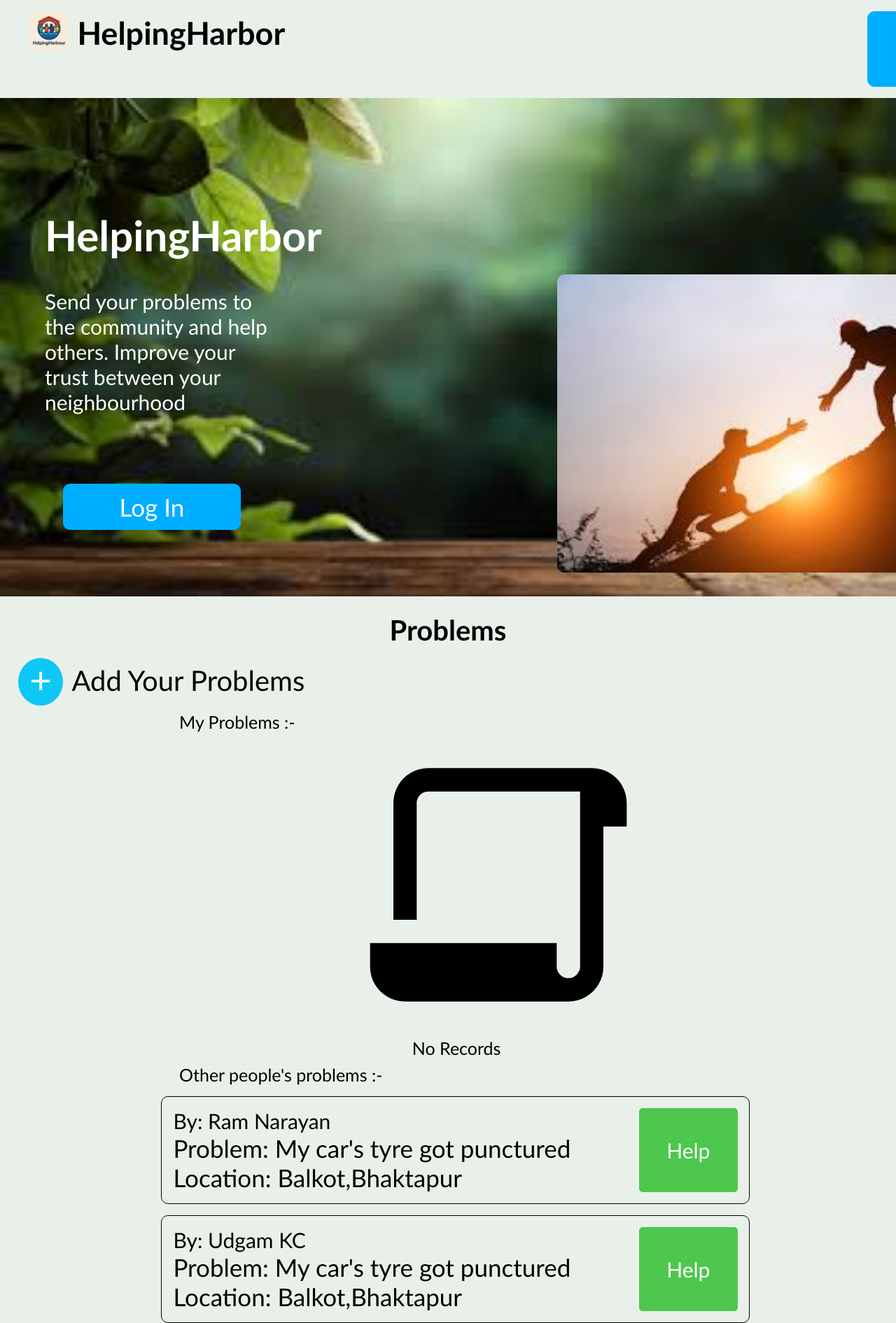
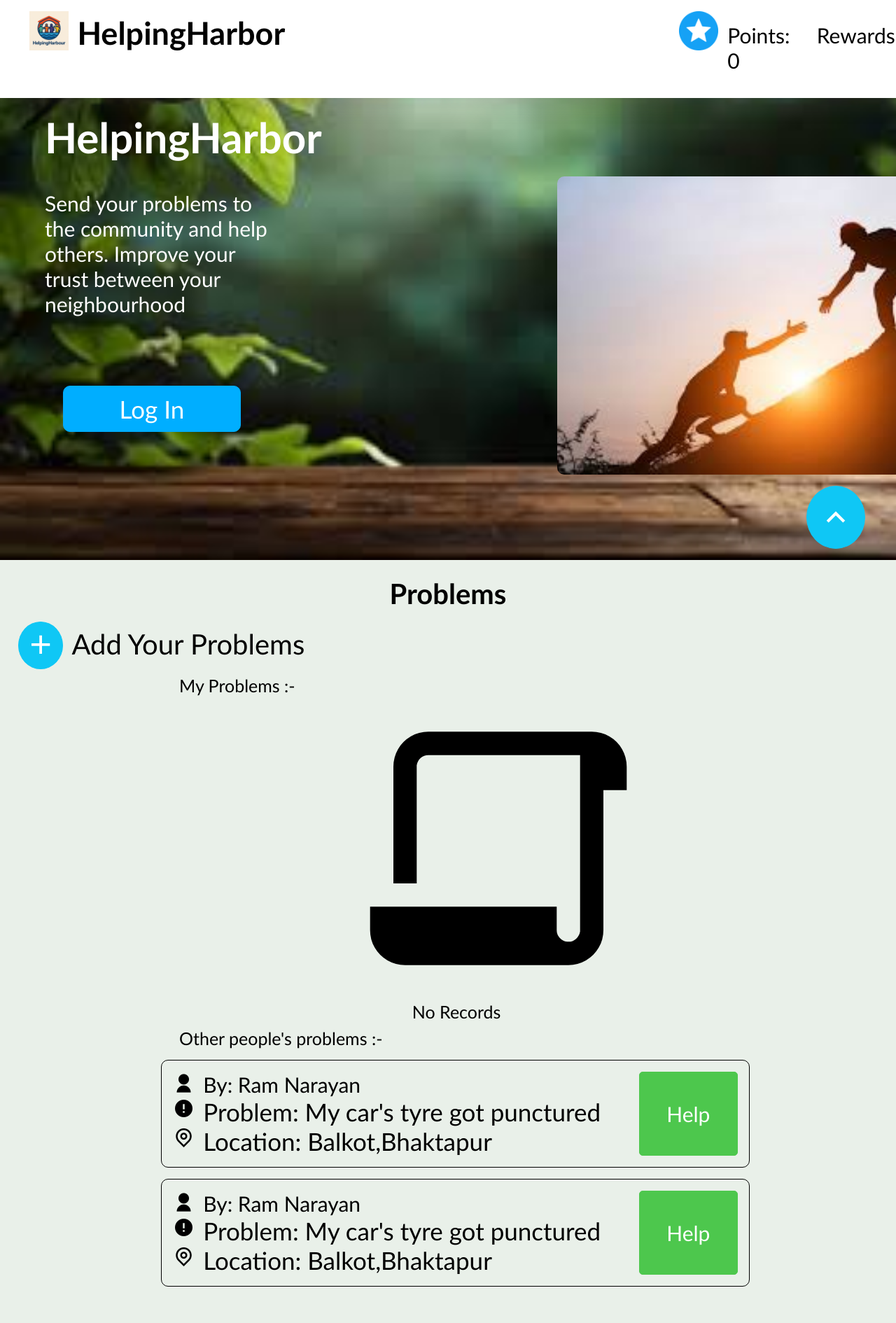
Before and after one commit to SatyamPathak2012/hackathon-community, a plain HTML site: page index.html in a window 1280 px wide. Shown: the top 1890 px of the page at 70% size. Drawn offline with nearby package versions, Linux system fonts and the light colour scheme.

Commit message:
fifth try

```diff
--- a/index.html
+++ b/index.html
@@ -4,8 +4,9 @@
 <head>
     <meta charset="UTF-8">
     <meta name="viewport" content="width=device-width, initial-scale=1.0">
-    <title>Document</title>
+    <title>HelpingHarbor</title>
     <link rel="stylesheet" href="style.css">
+    <link rel="icon" type="image" href="110355.png">
     <link rel="stylesheet" href="https://cdnjs.cloudflare.com/ajax/libs/remixicon/4.2.0/remixicon.css"
         integrity="sha512-OQDNdI5rpnZ0BRhhJc+btbbtnxaj+LdQFeh0V9/igiEPDiWE2fG+ZsXl0JEH+bjXKPJ3zcXqNyP4/F/NegVdZg=="
         crossorigin="anonymous" referrerpolicy="no-referrer" />
@@ -17,6 +18,9 @@
         <div class="topnavbar">
             <img src="110355.png" alt="" class="logo">
             <h1 class="websitename">HelpingHarbor</h1>
+            <img src="ChatGPT Image Dec 6, 2025, 05_03_09 PM.png" alt="" class="pointimg">
+            <p class="points">Points: 0</p>
+            <a class="a1" href="">Rewards</a>
             <button class="loginbtn"><a class="a" href="login.html">Log In</a></button>
         </div>
         <div class="firstpage">
@@ -48,17 +52,35 @@
 
                     <div class="problem2">
                         <div>
-                            <p class="problemperson">By: Ram Narayan</p>
-                            <p class="problemname">Problem: My car's tyre got punctured</p>
-                            <p class="problemlocation">Location: Balkot,Bhaktapur</p>
+                            <div style="display: flex;">
+                                <i class="ri-user-fill personnameicon"></i>
+                                <p class="problemperson">By: Ram Narayan</p>
+                            </div>
+                            <div style="display: flex;">
+                                <i class="ri-error-warning-fill personnameicon"></i>
+                                <p class="problemname">Problem: My car's tyre got punctured</p>
+                            </div>
+                            <div style="display: flex;">
+                                <i class="ri-map-pin-line personnameicon"></i>
+                                <p class="problemlocation">Location: Balkot,Bhaktapur</p>
+                            </div>
                         </div>
                         <button class="helpbtn">Help</button>
                     </div>
-                    <div class="problem2">
+                    <div class="problem2" style="margin-bottom: 5vh;">
                         <div>
-                            <p class="problemperson">By: Udgam KC</p>
-                            <p class="problemname">Problem: My car's tyre got punctured</p>
-                            <p class="problemlocation">Location: Balkot,Bhaktapur</p>
+                            <div style="display: flex;">
+                                <i class="ri-user-fill personnameicon"></i>
+                                <p class="problemperson">By: Ram Narayan</p>
+                            </div>
+                            <div style="display: flex;">
+                                <i class="ri-error-warning-fill personnameicon"></i>
+                                <p class="problemname">Problem: My car's tyre got punctured</p>
+                            </div>
+                            <div style="display: flex;">
+                                <i class="ri-map-pin-line personnameicon"></i>
+                                <p class="problemlocation">Location: Balkot,Bhaktapur</p>
+                            </div>
                         </div>
                         <button class="helpbtn">Help</button>
                     </div>
@@ -83,6 +105,8 @@
         <p class="personproblem">Problem: My car's tyre got punctured</p>
         <p class="personlocation">Location: Balkot,Bhaktapur</p>
 
+        <p class="personpoints">Points you will get: 25</p>
+
         <p class="question">Do you want to help MR. Ram Narayan?</p>
 
         <div class="choice">
@@ -91,6 +115,7 @@
         </div>
     </div>
 
+    <a href="index.html"><i class="ri-arrow-up-s-line uparrow"></i></a>
 
     <script src="scirpt.js"></script>
 </body>
--- a/scirpt.js
+++ b/scirpt.js
@@ -42,7 +42,7 @@ sendbtn.addEventListener("click", () => {
 
     let problemperson = document.createElement("p");
     problemperson.classList.add("problemperson");
-    problemperson.innerHTML= "Hello";
+    problemperson.innerHTML= "By: Satyam Pathak";
     problem1.appendChild(problemperson);
 
     let problemname = document.createElement("p");
@@ -81,7 +81,7 @@ loginbtn1.addEventListener("click", () => {
 
 let helpbtn = document.querySelector(".helpbtn");
 
-helpbtn.addEventListener("click", () => {
+    helpbtn.addEventListener("click", () => {
     page0.style.display = "none";
     page1.style.display = "none";
     helppage.style.display = "block";
@@ -95,9 +95,14 @@ yesbtn.addEventListener("click", () => {
     helppage.style.display = "none";
     // helpbtn.style.display = "none";
     helpbtn.innerHTML = "Helping";
+
+    points.innerHTML = "Points: 25"
+
 })
 
 nobtn.addEventListener("click", () => {
     page0.style.display = "block";
     helppage.style.display = "none";
 })
+
+let points = document.querySelector(".points");
--- a/style.css
+++ b/style.css
@@ -5,11 +5,14 @@
 }
 .topnavbar{
     /* border: 1px solid black; */
+    width: 100vw;
     padding: 1rem;
     box-shadow: rgba(100, 100, 111, 0.2) 0px 7px 29px 0px;
     display: flex;
     z-index: 10;
+    position: fixed;
     /* display: none; */
+    background-color: white;
 }
 .websitename{
     font-size: 45px;
@@ -23,8 +26,13 @@
     background-color: rgb(0, 174, 255);
     color: white;
     border: 1px solid rgb(0, 174, 255);
-    margin-left: 65vw;
+    margin-left: 6vw;
     cursor: pointer;
+}
+.points{
+    font-size: 30px;
+    margin-top: 2vh;
+    margin-left: 45vw;
 }
 .logo{
     height: 7vh;
@@ -32,9 +40,10 @@
 }
 .firstpage{
     background-image: url(downloa.jpg);
-    height: 89vh;
+    height: 100vh;
     background-repeat: no-repeat;
     background-size: cover;
+    /* margin-top: 1vh; */
 }
 .name1{
     color: white;
@@ -293,3 +302,43 @@
     color: white;
     text-decoration: none;
 }
+.uparrow{
+    font-size: 50px;
+    position: absolute;
+    padding: 1rem;
+    /* position: fixed; */
+    border: 1px solid #0FC7F5;
+    border-radius: 50%;
+    background-color: #0FC7F5;
+    color: white;
+    cursor: pointer;
+    left: 90vw;
+    bottom: 2vh;
+    position: fixed;
+}
+.personpoints{
+    font-size: 30px;
+    margin-left: 5vw;
+    margin-top: 3vh;
+}
+.pointimg{
+    height: 7vh;
+    position: relative;
+    left: 44vw;
+    /* margin-left: 10vw; */
+}
+.personnameicon{
+    font-size: 30px;
+    margin-right: 1vw;
+}
+.a1{
+    font-size: 30px;
+    color: black;
+    text-decoration: none;
+    position: relative;
+    left: 3vw;
+    top: 2vh;
+}
+.a1:hover{
+    text-decoration: underline;
+}
```
Also changed, not shown: login.html (+2 -1 lines), rewards.html (added, +11 -0 lines), ChatGPT Image Dec 6, 2025, 05_03_09 PM.png (added).
